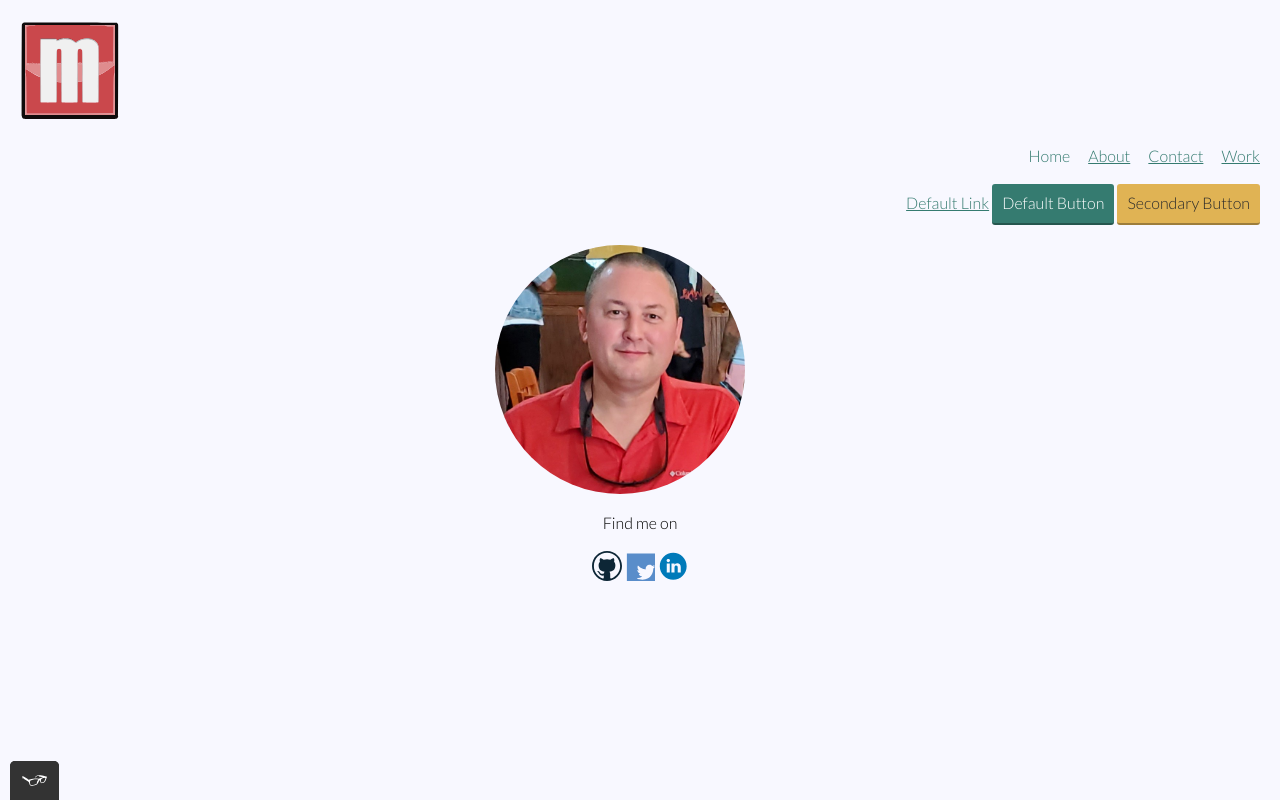
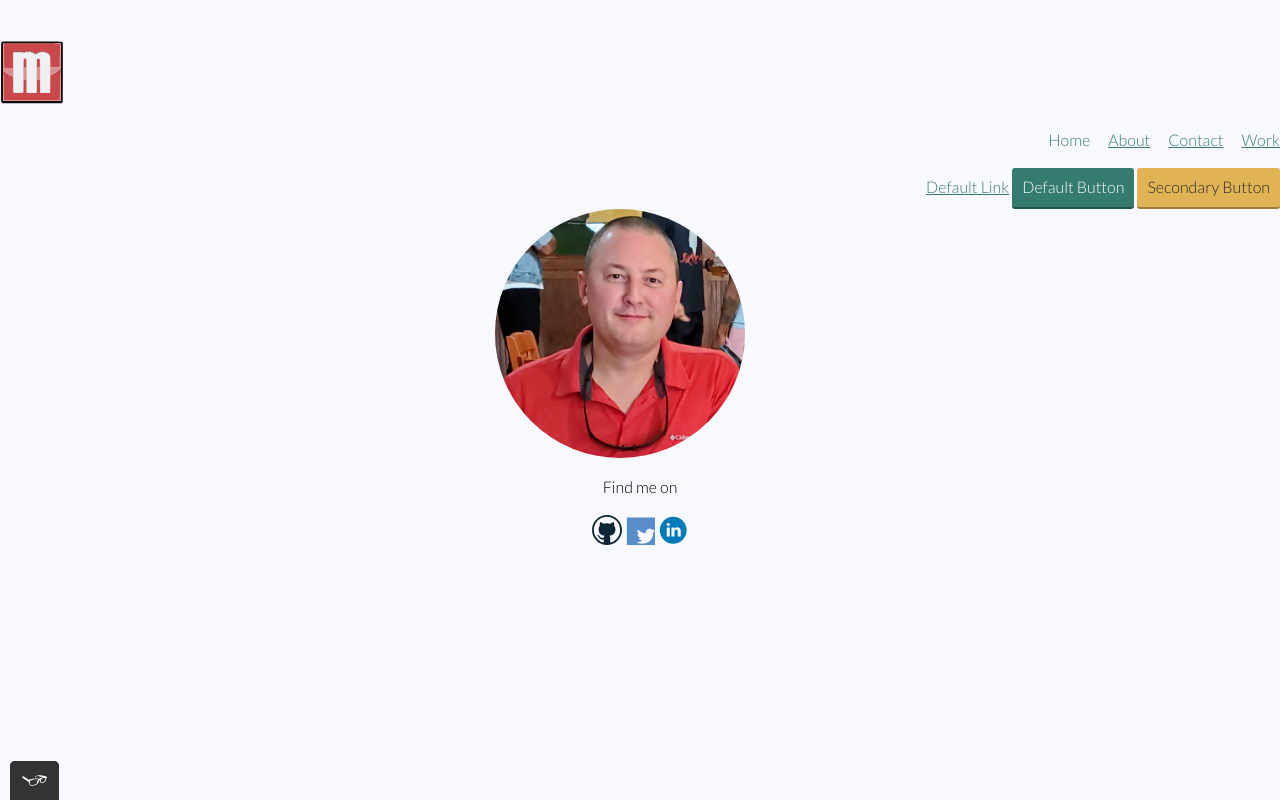
Before and after one commit to elderarbiter/portfolio-website, a plain HTML site: page index.html in a window 1280 px wide. Drawn offline with nearby package versions, Linux system fonts and the light colour scheme.

Commit message:
Update index.html
fixed header errors

```diff
--- a/index.html
+++ b/index.html
@@ -1,13 +1,12 @@
 <!DOCTYPE html>
 <html lang="en">
-<head>
+<header class="page-header">
 <title>Michael McNeal Portfolio</title>
 <meta charset="utf-8">
 <meta http-equiv="content-type" content="text/html; charset=UTF-8">
-</head>
+</header>
 <div>
   <!-- Header including the logo and the main navigation -->
-  <header class="page-header">
     <link rel="shortcut icon" href="../img/favicon.ico.png">
     <link rel="stylesheet" type="text/css" href="https://cdnjs.cloudflare.com/ajax/libs/normalize/8.0.1/normalize.min.css">
     <link rel="preconnect" href="https://fonts.googleapis.com">
@@ -16,7 +15,7 @@
     <link rel="stylesheet" type="text/css" href="css/style.production.css">
     <div>
       <!-- Add logo here -->
-      <img src="img/michael-mcneal-logo.svg" width="100px" height="100px" alt="logo" class="page-header_item">
+      <img src="img/michael-mcneal-logo.svg" width="5%" height="5%" alt="logo" class="page-header_item">
       <nav class="main-navigation page-header_item">
         <ul role="menubar" class="navigation-list">
           <li role="presentation">
@@ -39,7 +38,6 @@
         </div>
       </nav>
     </div>
-  </header>
 </div>
     <div class="container">
     <img src="img/Michael_McNeal.jpg" class="profile_portrait" alt="Michael's_Protrait">
```
